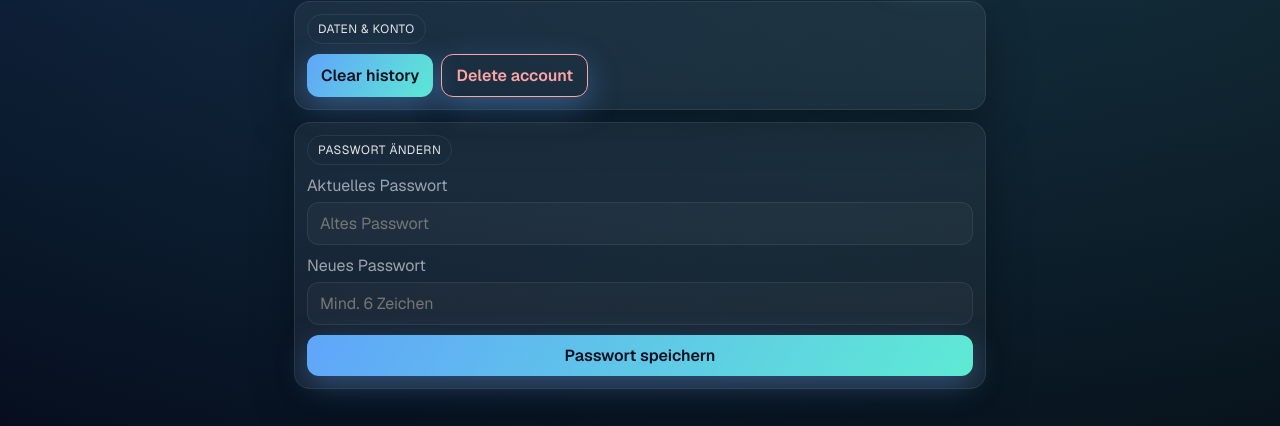
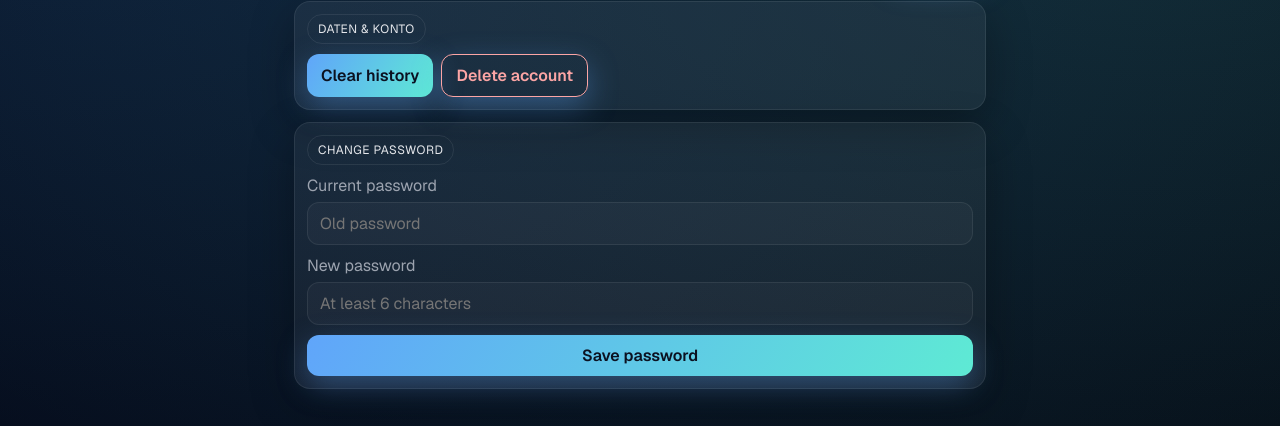
Before and after one commit to Tehtsu/SlFlickrLinkGen, a Next.js app in the folder next-link-app/: page /profile in a window 1280 px wide. Shown: the part 174-600 px from the top of the page. Built offline with nearby package versions, Linux system fonts and the light colour scheme; no server answers; the database is empty; sample sign-in values are in the browser's storage.

Commit message:
fixed: language

```diff
--- a/next-link-app/src/components/must-change-password-notice.tsx
+++ b/next-link-app/src/components/must-change-password-notice.tsx
@@ -24,10 +24,15 @@ export function MustChangePasswordNotice({
       }}
     >
       <span>
-        Dein Passwort wurde vom Admin gesetzt. Bitte ändere es jetzt.
+        Your password was set by the administrator. Please
+        change it now.
       </span>
-      <Link href="/profile" className="btn" style={{ padding: "6px 10px" }}>
-        Passwort ändern
+      <Link
+        href="/profile"
+        className="btn"
+        style={{ padding: "6px 10px" }}
+      >
+        Change password
       </Link>
     </div>
   );
--- a/next-link-app/src/components/password-change-form.tsx
+++ b/next-link-app/src/components/password-change-form.tsx
@@ -5,7 +5,9 @@ import { useState, useTransition } from "react";
 export function PasswordChangeForm() {
   const [oldPassword, setOldPassword] = useState("");
   const [newPassword, setNewPassword] = useState("");
-  const [message, setMessage] = useState<string | null>(null);
+  const [message, setMessage] = useState<string | null>(
+    null
+  );
   const [isPending, startTransition] = useTransition();
 
   const submit = () => {
@@ -21,7 +23,9 @@ export function PasswordChangeForm() {
       });
       const data = await res.json().catch(() => null);
       if (!res.ok) {
-        setMessage(data?.error ?? "Could not change password");
+        setMessage(
+          data?.error ?? "Could not change password"
+        );
         return;
       }
       setMessage("Password changed. Please sign in again.");
@@ -32,7 +36,9 @@ export function PasswordChangeForm() {
     });
   };
 
-  const handleKeyDown = (e: React.KeyboardEvent<HTMLInputElement>) => {
+  const handleKeyDown = (
+    e: React.KeyboardEvent<HTMLInputElement>
+  ) => {
     if (e.key === "Enter") {
       e.preventDefault();
       submit();
@@ -41,32 +47,38 @@ export function PasswordChangeForm() {
 
   return (
     <div className="panel" style={{ padding: 12 }}>
-      <p className="badge">Passwort ändern</p>
-      <div style={{ display: "grid", gap: 10, marginTop: 10 }}>
+      <p className="badge">Change password</p>
+      <div
+        style={{ display: "grid", gap: 10, marginTop: 10 }}
+      >
         <label style={{ display: "grid", gap: 6 }}>
-          <span className="muted">Aktuelles Passwort</span>
+          <span className="muted">Current password</span>
           <input
             className="input"
             type="password"
             value={oldPassword}
             onChange={(e) => setOldPassword(e.target.value)}
             onKeyDown={handleKeyDown}
-            placeholder="Altes Passwort"
+            placeholder="Old password"
           />
         </label>
         <label style={{ display: "grid", gap: 6 }}>
-          <span className="muted">Neues Passwort</span>
+          <span className="muted">New password</span>
           <input
             className="input"
             type="password"
             value={newPassword}
             onChange={(e) => setNewPassword(e.target.value)}
             onKeyDown={handleKeyDown}
-            placeholder="Mind. 6 Zeichen"
+            placeholder="At least 6 characters"
           />
         </label>
-        <button className="btn" onClick={submit} disabled={isPending}>
-          {isPending ? "Speichern..." : "Passwort speichern"}
+        <button
+          className="btn"
+          onClick={submit}
+          disabled={isPending}
+        >
+          {isPending ? "Save..." : "Save password"}
         </button>
         {message && (
           <p className="muted" style={{ fontSize: 12 }}>
```
